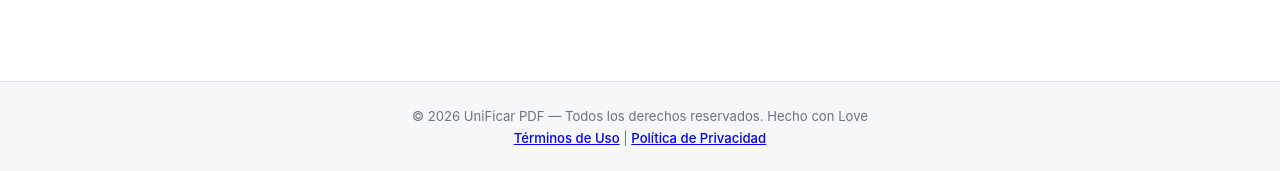
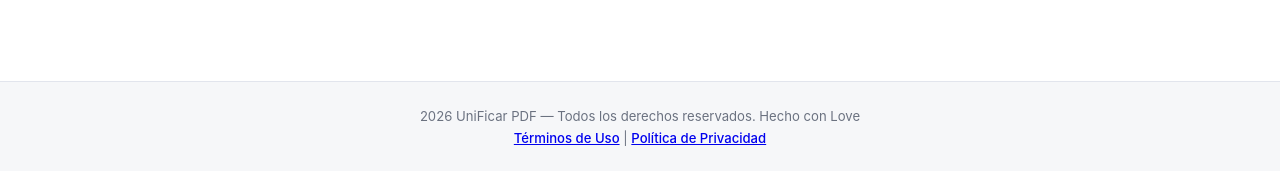
Before and after one commit to rforrupesh/jekyllmultilingual, a Jekyll site: the page built from es/blog.md, in a window 1280 px wide. Shown: the part 890-1061 px from the top of the page. Built offline with Jekyll 4.4.1, drawn with Linux system fonts in a browser that asks for light colours; cached includes are drawn as plain includes.

```diff
--- a/_includes/footer.html
+++ b/_includes/footer.html
@@ -7,7 +7,7 @@
 <footer class="site-footer footer" id="mainFooter">
   <div class="footer-container">
     <p>
-      © {{ "now" | date: "%Y" }} {{ site.title }} — {{ t.footer.rights }}
+    {{ "now" | date: "%Y" }} {{ site.title }} — {{ t.footer.rights }}
     </p>
 
     <p class="footer-links">
```
